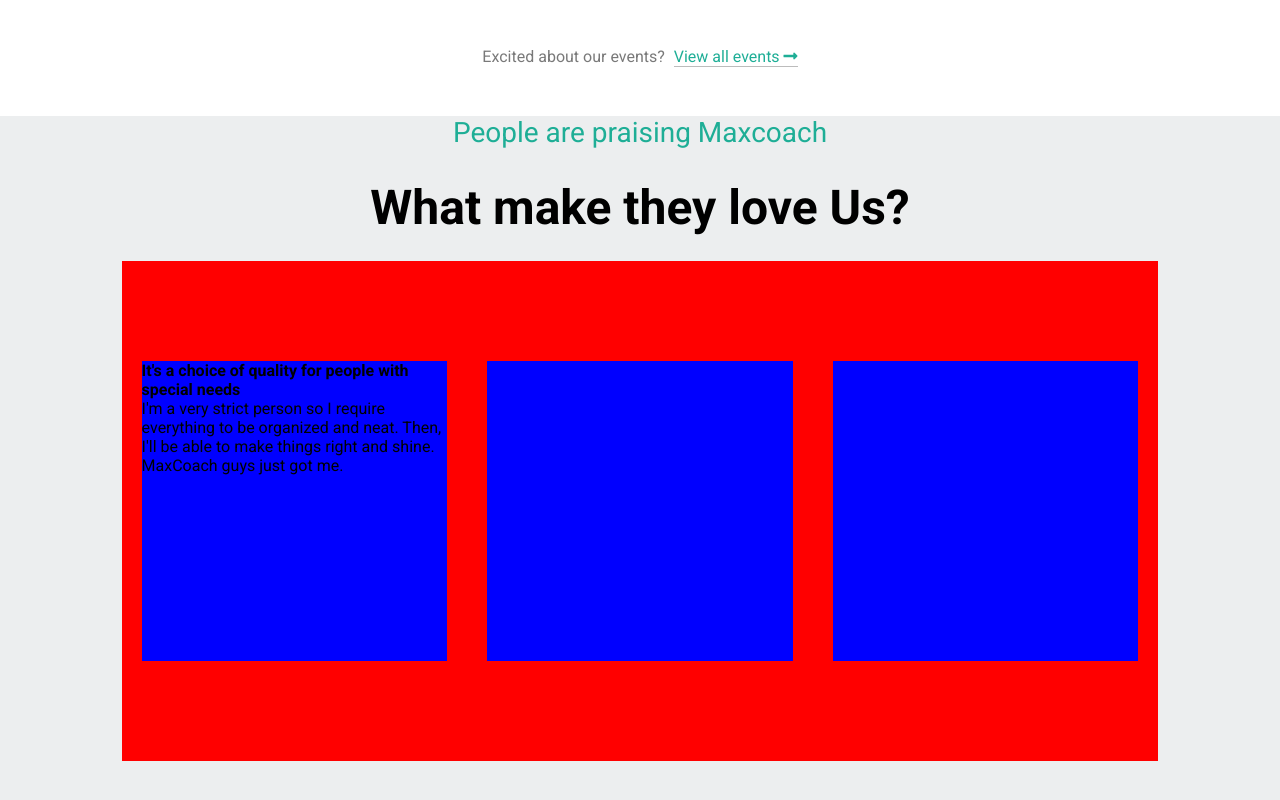
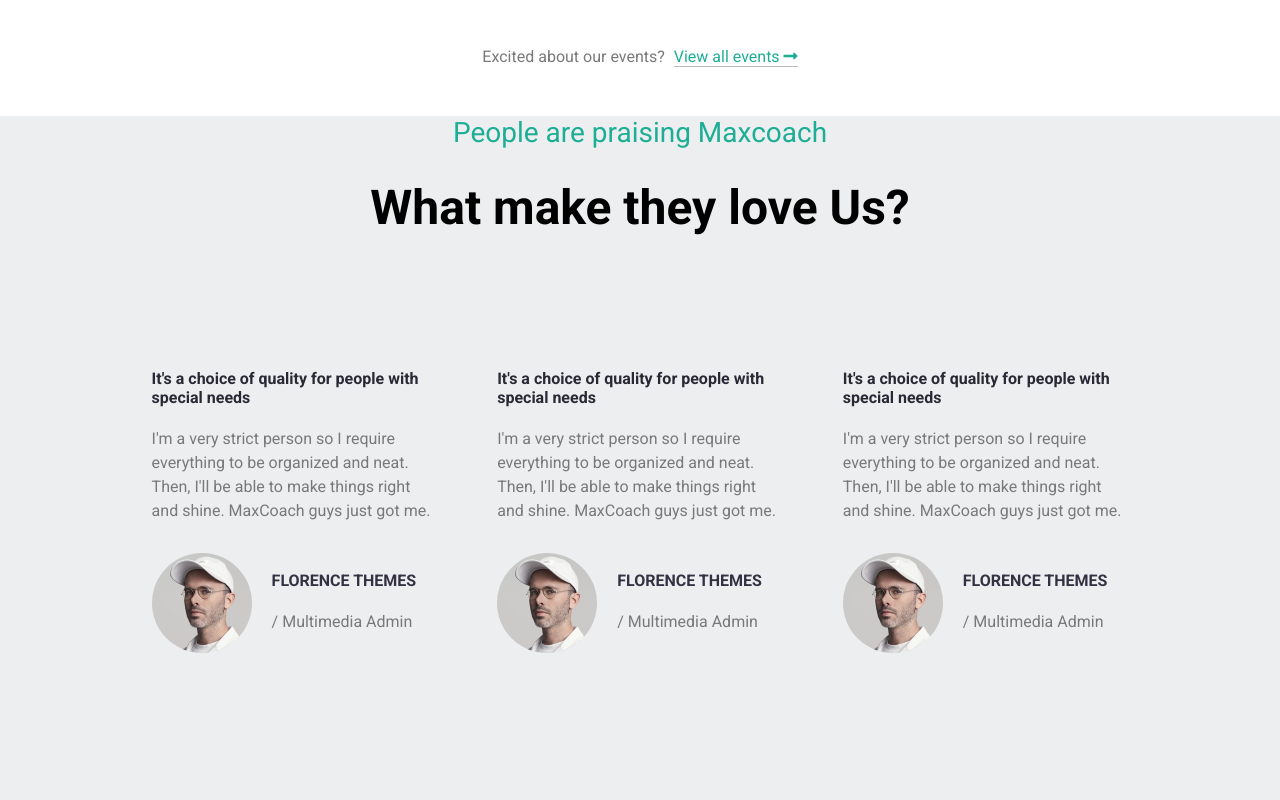
Before and after one commit to giuseppe-lana27/proj-html-vuejs, a website: page index.html in a window 1280 px wide. Shown: the part 5255-6055 px from the top of the page. Drawn offline with nearby package versions, Linux system fonts and the light colour scheme.

Commit message:
inseriti box recensioni

```diff
--- a/index.html
+++ b/index.html
@@ -376,12 +376,35 @@
                         <div class="person-review">
                             <h4>It's a choice of quality for people with special needs</h4>
                             <p>I'm a very strict person so I require everything to be organized and neat. Then, I'll be able to make things right and shine. MaxCoach guys just got me. </p>
+                            <div class="person-avatar">
+                                <img src="img/testimonial-avata-03.jpg" alt="Testimonial">
+                                <div class="person-description">
+                                    <h4 class="person-name">Florence Themes</h4>
+                                    <p>/ Multimedia Admin</p>
+                                </div>
+                            </div>
                         </div>
                         <div class="person-review">
-                            <h4></h4>
+                            <h4>It's a choice of quality for people with special needs</h4>
+                            <p>I'm a very strict person so I require everything to be organized and neat. Then, I'll be able to make things right and shine. MaxCoach guys just got me. </p>
+                            <div class="person-avatar">
+                                <img src="img/testimonial-avata-03.jpg" alt="Testimonial">
+                                <div class="person-description">
+                                    <h4 class="person-name">Florence Themes</h4>
+                                    <p>/ Multimedia Admin</p>
+                                </div>
+                            </div>
                         </div>
                         <div class="person-review">
-
+                            <h4>It's a choice of quality for people with special needs</h4>
+                            <p>I'm a very strict person so I require everything to be organized and neat. Then, I'll be able to make things right and shine. MaxCoach guys just got me. </p>
+                            <div class="person-avatar">
+                                <img src="img/testimonial-avata-03.jpg" alt="Testimonial">
+                                <div class="person-description">
+                                    <h4 class="person-name">Florence Themes</h4>
+                                    <p>/ Multimedia Admin</p>
+                                </div>
+                            </div>
                         </div>
                     </div>
                 </div>
--- a/src/Partials/_main.scss
+++ b/src/Partials/_main.scss
@@ -417,14 +417,38 @@
         width: 90%;
         height: 500px;
         margin: 25px auto;
-        background-color: red;
         display: flex;
         align-items: center;
         .person-review{
-            width: calc((100% / 3) - 40px);
-            height: 300px;
-            background: blue;
-            margin: 0 20px;
+            width: calc((100% / 3) - 30px);
+            background-color: $pricingColor;
+            margin: 0 15px;
+            padding: 15px;
+            h4{
+                color: $takstitle_color;
+                margin-bottom: 20px;
+            }
+            p{
+                color: $paragraph_color;
+                line-height: 1.5;
+            }
+            .person-avatar{
+                height: 100px;
+                margin-top: 30px;
+                display: flex;
+                align-items: center;
+                img{
+                    height: 100%;
+                    border-radius: 100%;
+                }
+                .person-description{
+                    margin-left: 20px;
+                    .person-name{
+                        text-transform: uppercase;
+                        color: $navlink-color;
+                    }
+                }
+            }
         }
     }
 }
```
Also changed, not shown: dist/app.css.
